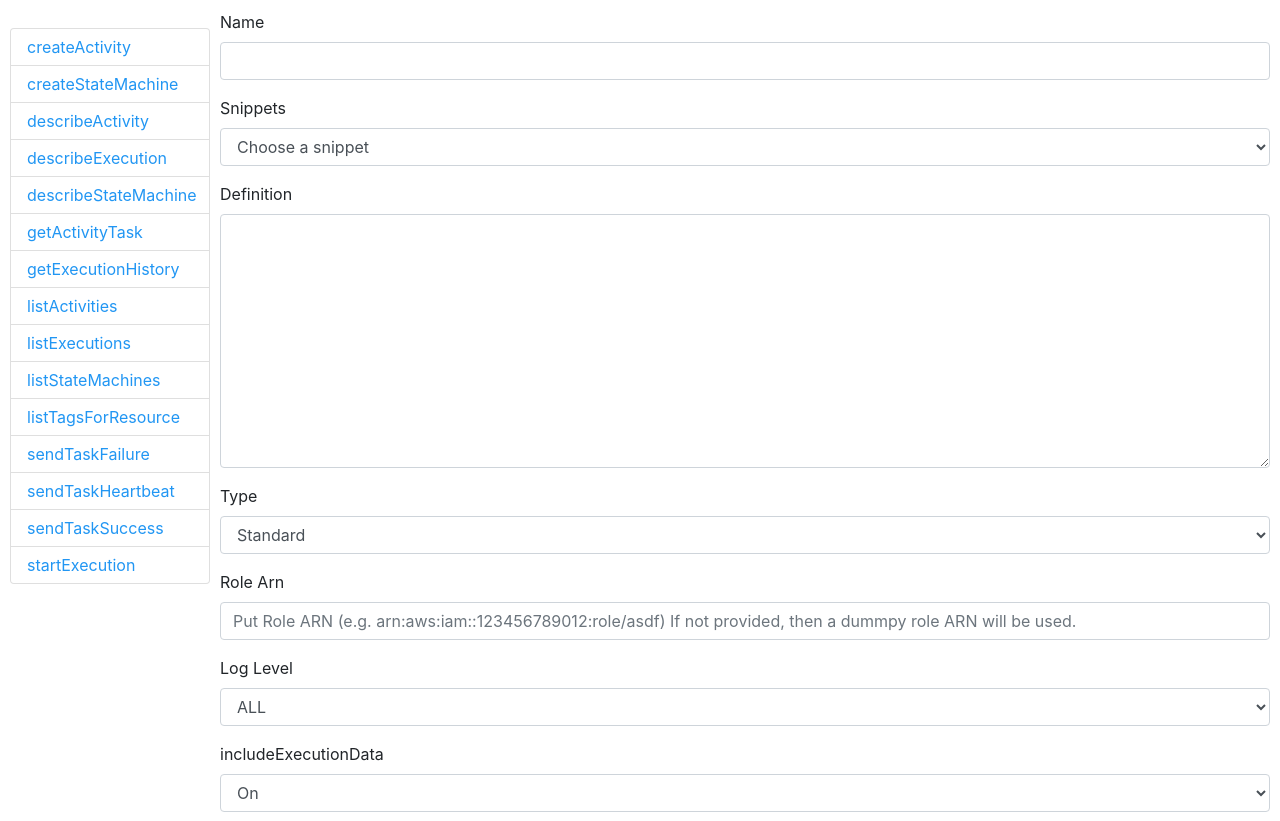
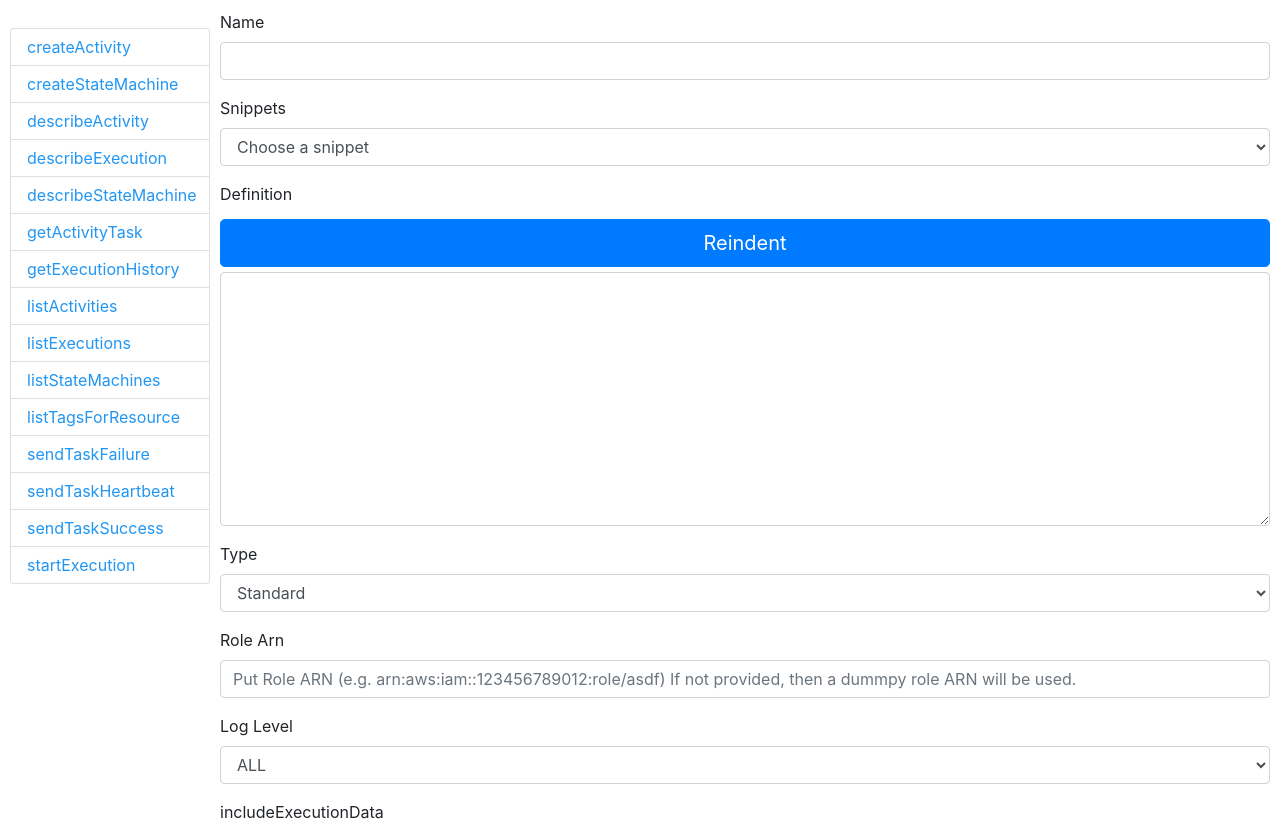
Before and after one commit to mwkim0919/stepfunctions-local-dashboard, a React (Create React App) app: page /createStateMachine in a window 1280 px wide. Shown: the top 821 px of the page. Built offline with nearby package versions, Linux system fonts and the light colour scheme.

Commit message:
adding re-indent button for definition and input. need some refactoring

```diff
--- a/src/components/CreateStateMachine.js
+++ b/src/components/CreateStateMachine.js
@@ -82,15 +82,17 @@
             ? "arn:aws:iam::123456789012:role/test"
             : this.state.roleArn,
         tags: this.processTags(this.state.tagKeys, this.state.tagValues),
-        loggingConfiguration: this.buildLogConfiguration(
-          this.state.logLevel,
-          this.state.logGroupArn,
-          this.state.includeExecutionData
-        )
+        loggingConfiguration:
+          this.state.logLevel !== "OFF"
+            ? this.buildLogConfiguration(
+                this.state.logLevel,
+                this.state.logGroupArn,
+                this.state.includeExecutionData
+              )
+            : null
       },
       endpoint: this.state.endpoint
     };
-    console.log(JSON.stringify(data));
     fetch("/api/create-state-machine", {
       method: "POST",
       headers: {
@@ -139,6 +141,13 @@
     };
     return logConfiguration;
   }
+
+  reindent = event => {
+    event.preventDefault();
+    const definition = this.state.definition;
+    const formattedDefinition = JSON.stringify(JSON.parse(definition), null, 2);
+    this.setState({ definition: formattedDefinition });
+  };
 
   render() {
     const response = this.state.response;
@@ -191,6 +200,12 @@
           </div>
           <div className="form-group">
             <label htmlFor="definition">Definition</label>
+            <button
+              className="btn btn-primary btn-lg btn-block"
+              onClick={this.reindent}
+            >
+              Reindent
+            </button>
             <textarea
               className="form-control"
               id="definition"
--- a/src/components/StartExecution.js
+++ b/src/components/StartExecution.js
@@ -92,6 +92,13 @@
       .catch(err => this.setState({ response: JSON.stringify(err, null, 4) }));
   };
 
+  reindent = event => {
+    event.preventDefault();
+    const input = this.state.input;
+    const formattedInput = JSON.stringify(JSON.parse(input), null, 2);
+    this.setState({ input: formattedInput });
+  };
+
   render() {
     const stateMachines = this.state.stateMachines;
     const response = this.state.response;
@@ -131,6 +138,12 @@
           </div>
           <div className="form-group">
             <label htmlFor="input">Input</label>
+            <button
+              className="btn btn-primary btn-lg btn-block"
+              onClick={this.reindent}
+            >
+              Reindent
+            </button>
             <textarea
               className="form-control"
               id="input"
```
